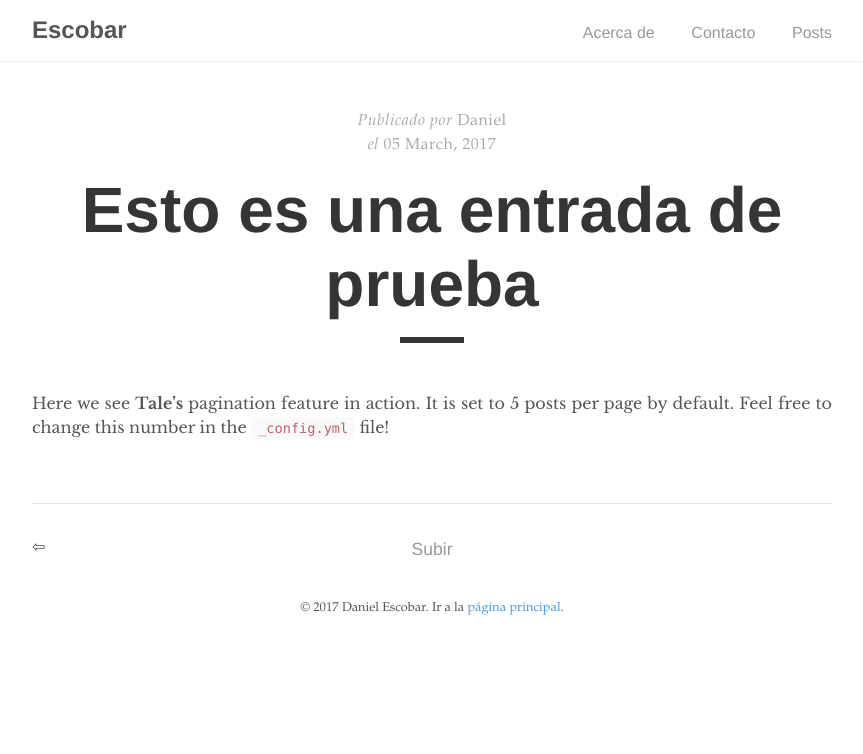
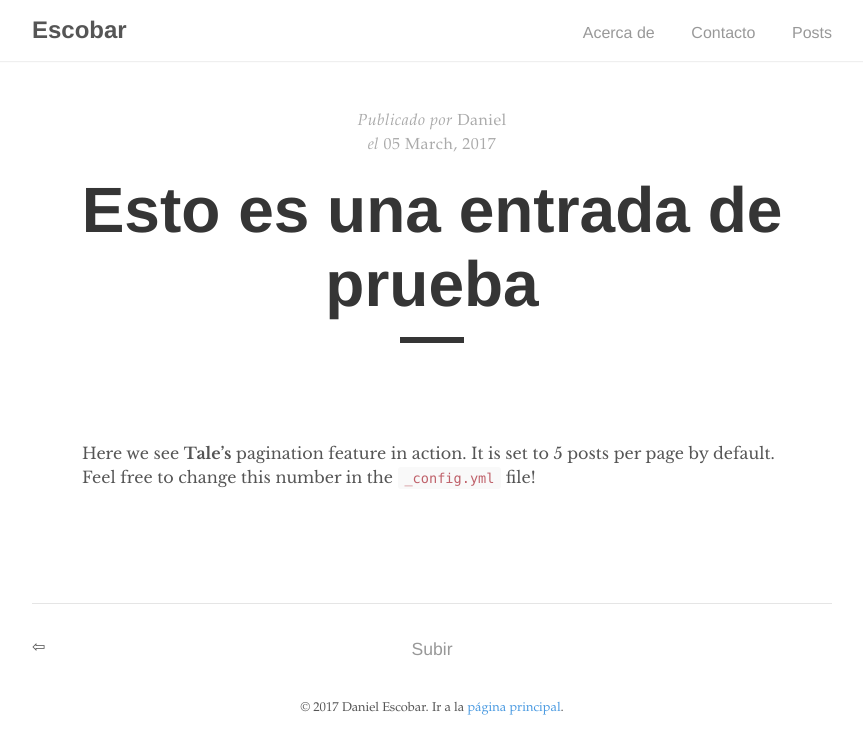
Before and after one commit to daeshu/tale, a Jekyll site: the page built from _posts/2017-03-05-pagination-post.md, in a window 1280 px wide. Shown: the top 754 px of the page, without its empty margins (208-1071 px from the left). Built offline with Jekyll 4.4.1, drawn with Linux system fonts in a browser that asks for light colours.

Commit message:
Update _post.scss

```diff
--- a/_sass/_post.scss
+++ b/_sass/_post.scss
@@ -29,7 +29,9 @@
 
   p {
     margin: 0 0 1rem;
-    text-align: justify;
+    text-align: left;
+    padding: 50px;
+
   }
 
   a:hover {
```
